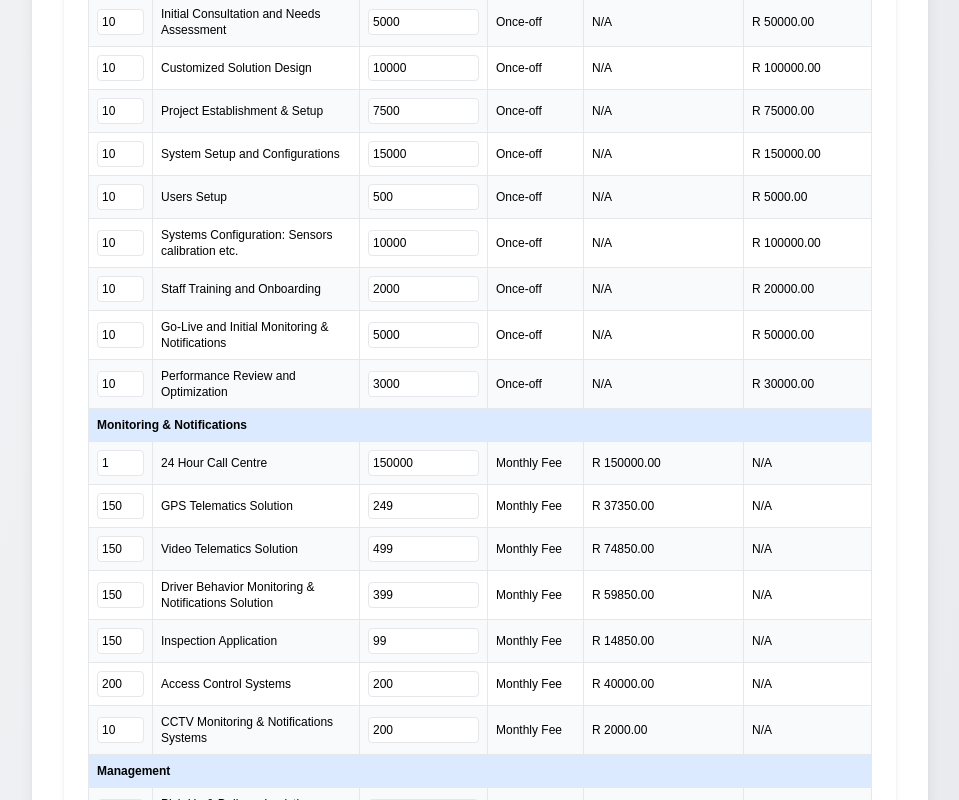
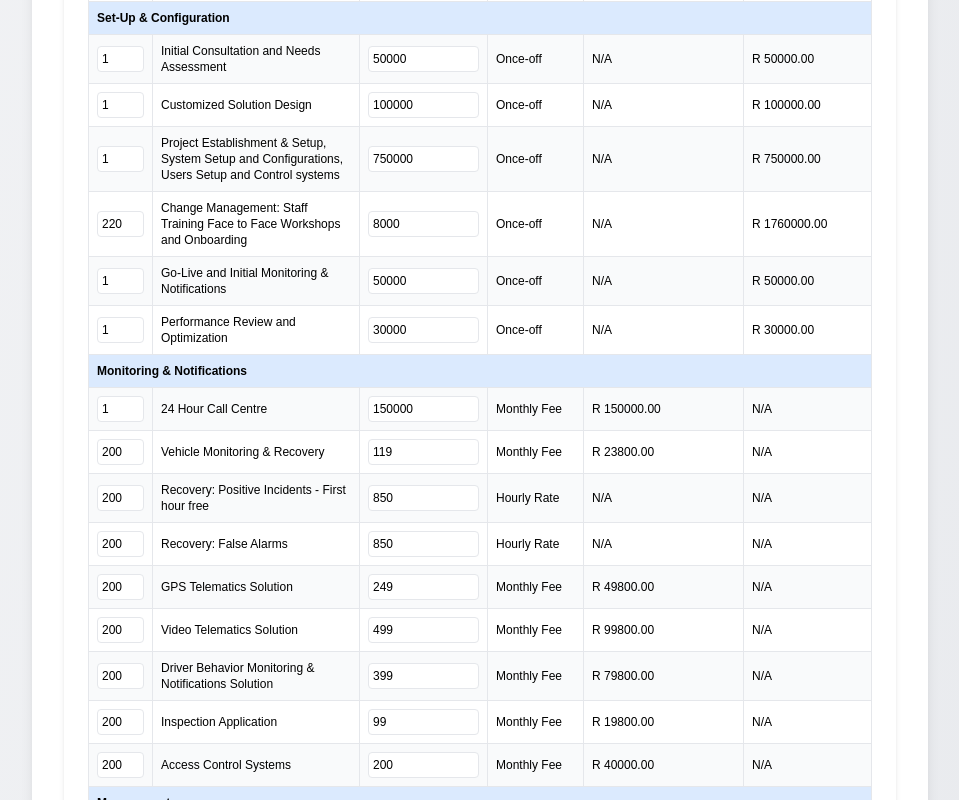
Before and after one commit to baitsanape/fleet-proposal, a React (Vite) app: page /investment in a window 1280 px wide. Shown: the part 880-1680 px from the top of the page, without its empty margins (288-1247 px from the left). Built offline with nearby package versions, Linux system fonts and the light colour scheme; a web font is replaced by a local one.

Commit message:
Investment page edited

```diff
--- a/src/components/DynamicPricingTable.tsx
+++ b/src/components/DynamicPricingTable.tsx
@@ -17,48 +17,57 @@ interface DynamicPricingTableProps {
 }
 
 const initialPricingData: PricingItem[] = [
-  { system: 'Initial Consultation and Needs Assessment', category: 'Set-Up & Configuration', costPerUnit: 5000, units: 10, rateType: 'Once-off' },
-  { system: 'Customized Solution Design', category: 'Set-Up & Configuration', costPerUnit: 10000, units: 10, rateType: 'Once-off' },
-  { system: 'Project Establishment & Setup', category: 'Set-Up & Configuration', costPerUnit: 7500, units: 10, rateType: 'Once-off' },
-  { system: 'System Setup and Configurations', category: 'Set-Up & Configuration', costPerUnit: 15000, units: 10, rateType: 'Once-off' },
-  { system: 'Users Setup', category: 'Set-Up & Configuration', costPerUnit: 500, units: 10, rateType: 'Once-off' },
-  { system: 'Systems Configuration: Sensors calibration etc.', category: 'Set-Up & Configuration', costPerUnit: 10000, units: 10, rateType: 'Once-off' },
-  { system: 'Staff Training and Onboarding', category: 'Set-Up & Configuration', costPerUnit: 2000, units: 10, rateType: 'Once-off' },
-  { system: 'Go-Live and Initial Monitoring & Notifications', category: 'Set-Up & Configuration', costPerUnit: 5000, units: 10, rateType: 'Once-off' },
-  { system: 'Performance Review and Optimization', category: 'Set-Up & Configuration', costPerUnit: 3000, units: 10, rateType: 'Once-off' },
-  { system: 'Access Control: Driver ID Readers & Tags', category: 'Capital Expenditure', costPerUnit: 1600, units: 150, rateType: 'Once-off' },
-  { system: 'CCTV Monitoring & Notifications Systems', category: 'Capital Expenditure', costPerUnit: 12500, units: 10, rateType: 'Once-off' },
+  { system: 'Initial Consultation and Needs Assessment', category: 'Set-Up & Configuration', costPerUnit: 50000, units: 1, rateType: 'Once-off' },
+  { system: 'Customized Solution Design', category: 'Set-Up & Configuration', costPerUnit: 100000, units: 1, rateType: 'Once-off' },
+  { system: 'Project Establishment & Setup, System Setup and Configurations, Users Setup and Control systems', category: 'Set-Up & Configuration', costPerUnit: 750000, units: 1, rateType: 'Once-off' },
+  { system: 'Change Management: Staff Training Face to Face Workshops and Onboarding', category: 'Set-Up & Configuration', costPerUnit: 8000, units: 220, rateType: 'Once-off' },
+  { system: 'Go-Live and Initial Monitoring & Notifications', category: 'Set-Up & Configuration', costPerUnit: 50000, units: 1, rateType: 'Once-off' },
+  { system: 'Performance Review and Optimization', category: 'Set-Up & Configuration', costPerUnit: 30000, units: 1, rateType: 'Once-off' },
+
+  { system: 'Workshop Setup', category: 'Capital Expenditure', costPerUnit: 150000, units: 1, rateType: 'Once-off' },
+
+  { system: 'Access Control: Driver ID Readers & Tags', category: 'Capital Expenditure', costPerUnit: 1600, units: 200, rateType: 'Once-off' },
+  { system: 'CCTV Premise Security, Monitoring & Notifications Systems', category: 'Capital Expenditure', costPerUnit: 283437, units: 1, rateType: 'Once-off' },
   { system: '24 Hour Call Centre', category: 'Monitoring & Notifications', costPerUnit: 150000, units: 1, rateType: 'Monthly Fee' },
-  { system: 'GPS Telematics Solution', category: 'Monitoring & Notifications', costPerUnit: 249, units: 150, rateType: 'Monthly Fee' },
-  { system: 'Video Telematics Solution', category: 'Monitoring & Notifications', costPerUnit: 499, units: 150, rateType: 'Monthly Fee' },
-  { system: 'Driver Behavior Monitoring & Notifications Solution', category: 'Monitoring & Notifications', costPerUnit: 399, units: 150, rateType: 'Monthly Fee' },
-  { system: 'Pick-Up & Delivery Logistics Solution', category: 'Management', costPerUnit: 499, units: 150, rateType: 'Monthly Fee' },
-  { system: 'Staff Scheduling Solution', category: 'Management', costPerUnit: 149, units: 150, rateType: 'Monthly Fee' },
-  { system: 'Licensing and Fines', category: 'Management', costPerUnit: 299, units: 150, rateType: 'Monthly Fee' },
-  { system: 'Fuel Management Solution', category: 'Management', costPerUnit: 149, units: 150, rateType: 'Monthly Fee' },
-  { system: 'Artisan: Diesel Mechanic', category: 'Maintenance & Repairs', costPerUnit: 750, units: 160, rateType: 'Hourly Rate' },
-  { system: 'Artisan: Auto Electrician', category: 'Maintenance & Repairs', costPerUnit: 850, units: 160, rateType: 'Hourly Rate' },
-  { system: 'Artisan: Vehicle Body Builder', category: 'Maintenance & Repairs', costPerUnit: 700, units: 160, rateType: 'Hourly Rate' },
-  { system: 'Maintenance Assistant: Support Staff', category: 'Maintenance & Repairs', costPerUnit: 500, units: 160, rateType: 'Hourly Rate' },
-  { system: 'Markup on outsourced repair & maintenance services', category: 'Maintenance & Repairs', costPerUnit: '20%', units: 1, rateType: 'Percentage' },
-  { system: 'Markup on Parts & Consumables', category: 'Maintenance & Repairs', costPerUnit: '20%', units: 1, rateType: 'Percentage' },
-  { system: 'Inspection Application', category: 'Monitoring & Notifications', costPerUnit: 99, units: 150, rateType: 'Monthly Fee' },
-  { system: 'Annual Vehicle Assessments & Audits with Reports', category: 'Maintenance & Repairs', costPerUnit: 1150000, units: 1, rateType: 'Once-off' },
-  { system: 'COT Platform Module License (Ticketing Platform) Per vehicle & Report', category: 'Management', costPerUnit: 299, units: 150, rateType: 'Monthly Fee' },
-  { system: 'Fleet Maintenance Solution', category: 'Management', costPerUnit: 399, units: 150, rateType: 'Monthly Fee' },
-  { system: 'Installation of Access Control Systems', category: 'Installation', costPerUnit: 1000, units: 150, rateType: 'Once-off' },
-  { system: 'Installation of CCTV Monitoring & Notifications Systems',  category: 'Installation', costPerUnit: 10000, units: 10, rateType: 'Once-off' },
+  { system: 'Vehicle Monitoring & Recovery', category: 'Monitoring & Notifications', costPerUnit: 119, units: 200, rateType: 'Monthly Fee' },
+  { system: 'Recovery: Positive Incidents - First hour free', category: 'Monitoring & Notifications', costPerUnit: 850, units: 200, rateType: 'Hourly Rate' },
+  { system: 'Recovery: False Alarms', category: 'Monitoring & Notifications', costPerUnit: 850, units: 200, rateType: 'Hourly Rate' },
+
+
+  { system: 'GPS Telematics Solution', category: 'Monitoring & Notifications', costPerUnit: 249, units: 200, rateType: 'Monthly Fee' },
+  { system: 'Video Telematics Solution', category: 'Monitoring & Notifications', costPerUnit: 499, units: 200, rateType: 'Monthly Fee' },
+  { system: 'Driver Behavior Monitoring & Notifications Solution', category: 'Monitoring & Notifications', costPerUnit: 399, units: 200, rateType: 'Monthly Fee' },
+  { system: 'Pick-Up & Delivery Logistics Solution', category: 'Management', costPerUnit: 499, units: 200, rateType: 'Monthly Fee' },
+  { system: 'Staff Scheduling Solution', category: 'Management', costPerUnit: 149, units: 200, rateType: 'Monthly Fee' },
+  { system: 'Licensing and Fines Administration', category: 'Management', costPerUnit: 299, units: 200, rateType: 'Monthly Fee' },
+  { system: 'Fuel Management Solution: Fuel Cards System', category: 'Management', costPerUnit: 149, units: 200, rateType: 'Monthly Fee' },
+  { system: 'Artisan: Diesel Mechanic', category: 'Maintenance & Repairs', costPerUnit: 850, units: 1, rateType: 'Hourly Rate' },
+  { system: 'Artisan: Auto Electrician', category: 'Maintenance & Repairs', costPerUnit: 950, units: 1, rateType: 'Hourly Rate' },
+  { system: 'Artisan: Vehicle Body Builder', category: 'Maintenance & Repairs', costPerUnit: 800, units: 1, rateType: 'Hourly Rate' },
+  { system: 'Maintenance Assistant: Support Staff', category: 'Maintenance & Repairs', costPerUnit: 600, units: 1, rateType: 'Hourly Rate' },
+  { system: 'Markup on outsourced repair & maintenance services', category: 'Maintenance & Repairs', costPerUnit: '25%', units: 1, rateType: 'Percentage' },
+  { system: 'Markup on Parts & Consumables', category: 'Maintenance & Repairs', costPerUnit: '30%', units: 1, rateType: 'Percentage' },
+  { system: 'Inspection Application', category: 'Monitoring & Notifications', costPerUnit: 99, units: 200, rateType: 'Monthly Fee' },
+  { system: 'Monthly Audit & Maintenance Reports', category: 'Maintenance & Repairs', costPerUnit: 100, units: 200, rateType: 'Monthly Fee' },
+  { system: 'Vehicle Conditional Assessment', category: 'Maintenance & Repairs', costPerUnit: 400, units: 200, rateType: 'Once-off' },
+  { system: 'Digital Diagnostic', category: 'Maintenance & Repairs', costPerUnit: 700, units: 200, rateType: 'Once-off' },
+  { system: 'Vehicle Inspection', category: 'Maintenance & Repairs', costPerUnit: 150, units: 200, rateType: 'Once-off' },
+
+
+  { system: 'Fleet Maintenance Solution', category: 'Management', costPerUnit: 399, units: 200, rateType: 'Monthly Fee' },
+  { system: 'Installation of Access Control Systems', category: 'Installation', costPerUnit: 1000, units: 200, rateType: 'Once-off' },
   { system: 'Access Control Systems', category: 'Monitoring & Notifications', costPerUnit: 200, units: 200, rateType: 'Monthly Fee' },
-  { system: 'CCTV Monitoring & Notifications Systems', category: 'Monitoring & Notifications', costPerUnit: 200, units: 10, rateType: 'Monthly Fee' },
-  { system: 'Tyre Management', category: 'Management', costPerUnit: 129, units: 150, rateType: 'Monthly Fee' },
-  { system: 'Roadside Assistance', category: 'Other Value Added Services', costPerUnit: '13,5%', units: 150, rateType: 'Percentage' },
-  { system: 'Vehicle Rentals', category: 'Other Value Added Services', costPerUnit: '20%', units: 10, rateType: 'Percentage' },
-  { system: 'Installation of Vehicle Sensors (GPS Trackers; Dashcams; Fuel & Tyre Sensors)', category: 'Installation', costPerUnit: 1000, units: 150, rateType: 'Once-off' },
-  { system: 'GPS Trackers', category: 'Capital Expenditure', costPerUnit: 3500, units: 150, rateType: 'Once-off' },
-  { system: 'Dual A.I. Dashcam', category: 'Capital Expenditure', costPerUnit: 14500, units: 150, rateType: 'Once-off' },
-  { system: 'Fuel Sensors', category: 'Capital Expenditure', costPerUnit: 4500, units: 150, rateType: 'Once-off' },
-  { system: 'Tyre Sensors', category: 'Capital Expenditure', costPerUnit: 1800, units: 150, rateType: 'Once-off' },
-  { system: 'Vehicle Branding', category: 'Other Value Added Services', costPerUnit: '20%', units: 150, rateType: 'Percentage' },
+  { system: 'Tyre Management', category: 'Management', costPerUnit: 129, units: 200, rateType: 'Monthly Fee' },
+  { system: 'Roadside Assistance', category: 'Other Value Added Services', costPerUnit: '13,5%', units: 1, rateType: 'Percentage' },
+  { system: 'Vehicle Rentals', category: 'Other Value Added Services', costPerUnit: '25%', units: 1, rateType: 'Percentage' },
+  { system: 'Installation of Vehicle Sensors (GPS Trackers; Dashcams; Fuel & Tyre Sensors)', category: 'Installation', costPerUnit: 1000, units: 200, rateType: 'Once-off' },
+  { system: 'GPS Trackers', category: 'Capital Expenditure', costPerUnit: 3500, units: 200, rateType: 'Once-off' },
+  { system: 'Dual A.I. Dashcam', category: 'Capital Expenditure', costPerUnit: 14500, units: 200, rateType: 'Once-off' },
+  { system: 'Fuel Sensors', category: 'Capital Expenditure', costPerUnit: 4500, units: 200, rateType: 'Once-off' },
+  { system: 'Tyre Sensors', category: 'Capital Expenditure', costPerUnit: 1800, units: 200, rateType: 'Once-off' },
+  { system: 'Tyre Branding (Per Tyre)', category: 'Capital Expenditure', costPerUnit: 150, units: 1000, rateType: 'Once-off' },
+
+  { system: 'Vehicle Branding', category: 'Other Value Added Services', costPerUnit: '25%', units: 1, rateType: 'Percentage' },
 ];
 
 const categories = ['Capital Expenditure', 'Installation','Set-Up & Configuration', 'Monitoring & Notifications', 'Management', 'Maintenance & Repairs', 'Other Value Added Services'];
```
